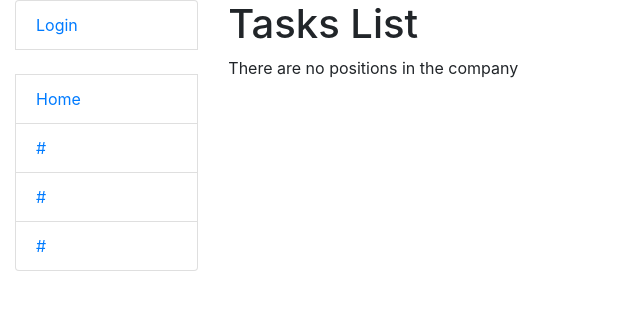
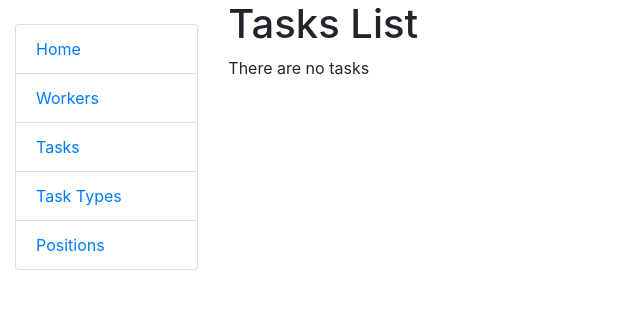
Before and after one commit to NoroiMusha37/it-company-task-manager-site, a Django app: page /tasks/ in a window 1280 px wide. Shown: the top 310 px of the page, without its empty margins (0-640 px from the left). Run offline with Django 5.2, Linux system fonts and the light colour scheme; data that the repository does not hold is empty.

Commit message:
remove login and logout links from sidebar.html includes

```diff
--- a/templates/includes/sidebar.html
+++ b/templates/includes/sidebar.html
@@ -1,15 +1,8 @@
+<br>
 <ul class="sidebar-nav list-group">
-  {% if user.is_authenticated %}
-    <li class="list-group-item">User: <a href="{{ user.get_absolute_url }}">{{ user.get_username }}</a></li>
-    <li class="list-group-item"><a href="{% url 'logout' %}?next={{ request.path }}">Logout</a></li>
-  {% else %}
-    <li class="list-group-item"><a href="{% url 'login' %}?next={{ request.path }}">Login</a></li>
-  {% endif %}
-
-  <br>
-
   <li class="list-group-item"><a href="{% url 'tasks:index' %}">Home</a></li>
-  <li class="list-group-item"><a href="{% url '#' %}">#</a></li>
-  <li class="list-group-item"><a href="{% url '#' %}">#</a></li>
-  <li class="list-group-item"><a href="{% url '#' %}">#</a></li>
+  <li class="list-group-item"><a href="{% url 'tasks:worker-list' %}">Workers</a></li>
+  <li class="list-group-item"><a href="{% url 'tasks:task-list' %}">Tasks</a></li>
+  <li class="list-group-item"><a href="{% url 'tasks:task-type-list' %}">Task Types</a></li>
+  <li class="list-group-item"><a href="{% url 'tasks:position-list' %}">Positions</a></li>
 </ul>
--- a/templates/tasks/task_list.html
+++ b/templates/tasks/task_list.html
@@ -16,6 +16,6 @@
       {% endfor %}
     </ul>
   {% else %}
-    <p>There are no positions in the company</p>
+    <p>There are no tasks</p>
   {% endif %}
 {% endblock %}
```
